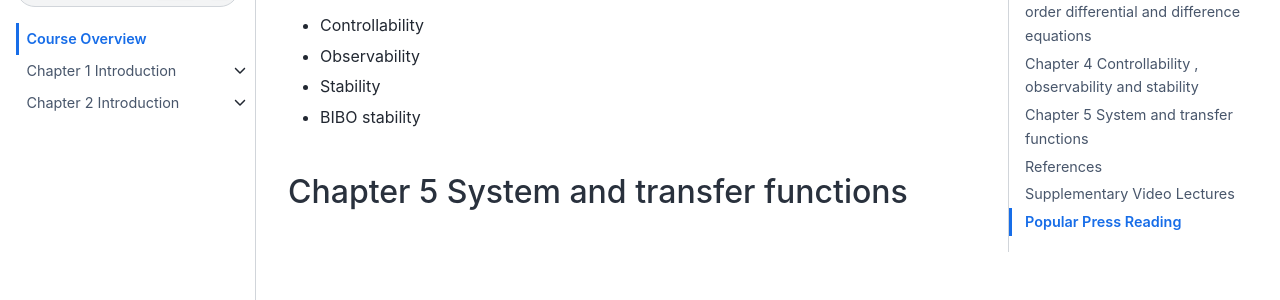
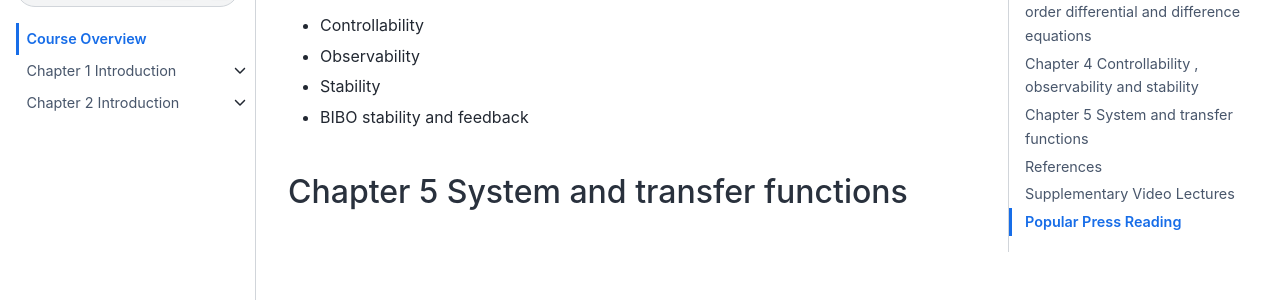
Before and after one commit to jjcrofts77/Linear-Systems-MATH30451, a Jupyter Book: the page built from intro.md, in a window 1280 px wide and 900 px high, scrolled down 754 px. Shown: the part 153-453 px from the top of the window. Built offline with Jupyter Book 1.0.4 settings and Sphinx 7.4.7 and the Sphinx Book theme 1.1.4, drawn with Linux system fonts in a browser that asks for light colours.

Commit message:
Update intro.md

```diff
--- a/intro.md
+++ b/intro.md
@@ -21,7 +21,7 @@ This Jupyterbook provides the course notes for the third year module Linear Syst
    - Controllability
    - Observability
    - Stability
-   - BIBO stability
+   - BIBO stability and feedback
 
 ### Chapter 5 System and transfer functions
 
```
